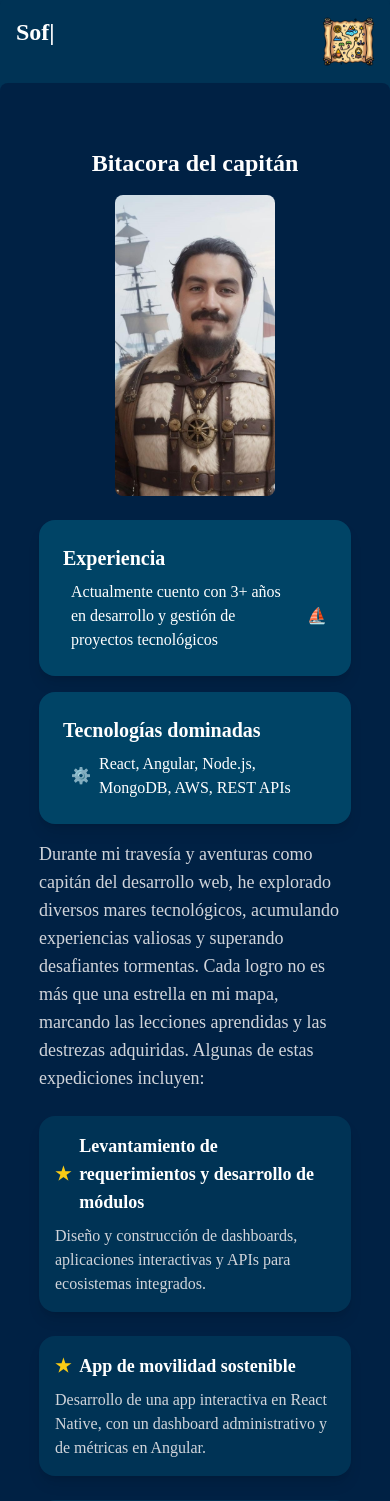
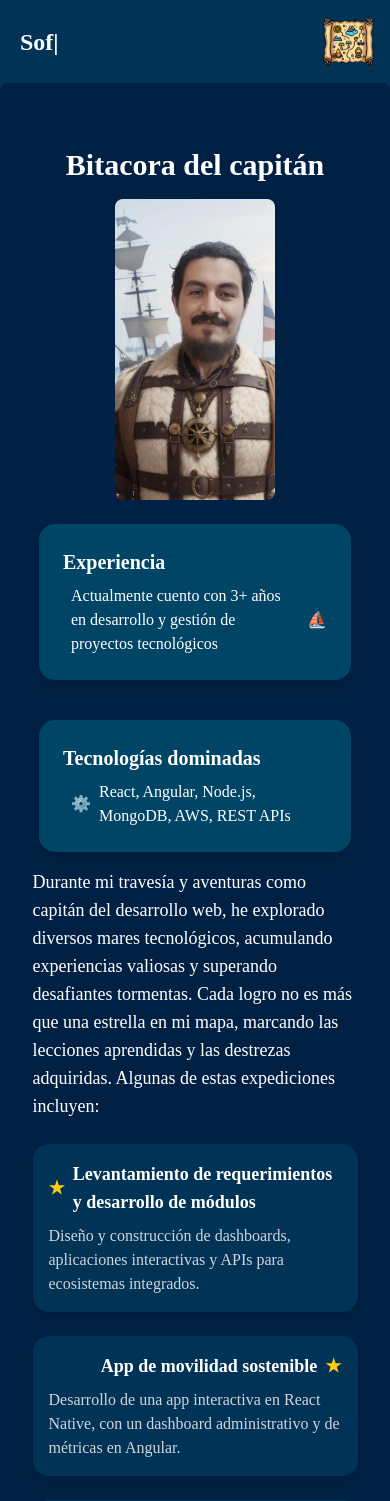
Before and after one commit to 7Steng7/Steng-s-portfolio, a Next.js app: page /about in a window 390 px wide. Shown: the top 1501 px of the page. Built offline with nearby package versions, Linux system fonts and the light colour scheme; a web font is replaced by a local one.

Commit message:
responsive Home

```diff
--- a/src/app/Header/header.jsx
+++ b/src/app/Header/header.jsx
@@ -61,8 +61,8 @@ export default function Header() {
       ];
 
   return (
-    <div>
-      <div className="flex justify-between align-items-center p-4">
+    <>
+      <div className="flex justify-between items-center p-4">
       <div className="relative overflow-hidden whitespace-nowrap w-full">
         <Typewiter />
       </div>
@@ -79,15 +79,16 @@ export default function Header() {
           />
         </button>
       </div>
-            {/* Contenedor de navegación con expansión dinámica */}
       <div
   className="transition-all duration-500 ease-in-out"
   style={{
     width: '100%',
     height: showHeader ? '100vh' : '0',
     overflow: 'hidden',
-              position: 'absolute',
-              zIndex: 1,
+    position: 'fixed',  // Cambiado de absolute a fixed
+    top: 0,             // Asegura que esté en la parte superior
+    left: 0,            // Alinea a la izquierda
+    zIndex: 9999,       // Asegura que esté por encima de otros elementos
     backgroundColor: 'rgb(0 51 85 / var(--tw-bg-opacity, 1))',
   }}
 >
@@ -101,10 +102,10 @@ export default function Header() {
         className="flex flex-col items-center justify-center text-white shadow-md rounded-md p-4 transition-all duration-300 ease-in-out"
         style={{
           background: category.bgColor,
-                    height: '100%', // Asegura que ocupe toda la altura disponible en el grid
-                    width: '100%', // Asegura que ocupe toda la anchura de la columna
-                    textAlign: 'center', // Centra el texto horizontalmente
-                    transition: 'background 0.3s ease', // Animación de fondo
+          height: '100%',
+          width: '100%',
+          textAlign: 'center',
+          transition: 'background 0.3s ease',
         }}
       >
         <Link href={category.link} onClick={closeHeader} className="flex flex-col items-center justify-center text-center">
@@ -120,6 +121,6 @@ export default function Header() {
     ))}
   </section>
 </div>
-        </div>
+    </>
   );
 }
--- a/src/app/Header/typewriter.jsx
+++ b/src/app/Header/typewriter.jsx
@@ -34,7 +34,7 @@ export default function Typewriter() {
   }, [charIndex, isDeleting, textIndex]);
 
   return (
-    <div className="text-2xl font-bold text-white">
+    <div className="text-2xl font-bold text-white m-1">
       {currentText}
       <span className="animate-blink">|</span>
     </div>
--- a/src/app/Timon/timon.jsx
+++ b/src/app/Timon/timon.jsx
@@ -4,7 +4,7 @@ export default function TimonVideo() {
   const videoRef = useRef();
 
   return (
-    <div className="w-60 h-60 max-w-3xl h-auto rounded-lg shadow-md mb-6 mt-6">
+    <div className="w-60 h-60 max-w-3xl h-auto rounded-lg shadow-md mb-6 mt-6 md:w-96 md:h-96 lg:w-100 lg:h-100">
         <video
             className="w-full h-auto rounded-lg"
             ref={videoRef}
--- a/src/app/about/page.tsx
+++ b/src/app/about/page.tsx
@@ -32,11 +32,13 @@ export default function Aboutme() {
 
   return (
     <div className="w-3xl h-auto rounded-lg shadow-md flex flex-col items-center justify-center bg-deepNavyBlue py-16 rounded-lg">
-      <h1 className="text-2xl font-semibold text-white-900 mb-4">Bitacora del capitán</h1>
-      <img src="/assets/StengPirata.jpg" alt="About me" className="w-40 h-auto rounded-lg mb-6" />
-      <section style={{ width : '80%' }}>
-
-        <div className="bg-darkSeaGreen text-white p-6 rounded-2xl shadow-lg max-w-md">
+      <h1 className="text-3xl font-semibold text-white-900 mb-4">Bitacora del capitán</h1>
+      <section className="w-4/5 md:flex md:flex-row md:justify-center md:items-center lg:w-1/2">
+      <div className='md:w-1/2 flex flex-col justify-center items-center'>
+        <img src="/assets/StengPirata.jpg" alt="About me" className="w-40 h-auto rounded-lg mb-6 md:mb-0 md:w-full md:ml-10 lg:w-60" />
+      </div>
+      <div>
+        <div className="bg-darkSeaGreen text-white p-6 rounded-2xl shadow-lg w-md md:m-10 lg:w-5/6">
           <h3 className="text-xl font-semibold">Experiencia</h3>
           <div className="mt-2 flex items-center">
             <span className="ml-2 flex items-center">
@@ -45,7 +47,7 @@ export default function Aboutme() {
             </span>
           </div>
         </div>
-        <div className="bg-darkSeaGreen text-white p-6 rounded-2xl shadow-lg max-w-md mt-4">
+        <div className="bg-darkSeaGreen text-white p-6 rounded-2xl shadow-lg mt-10 w-md md:m-10 lg:w-5/6">
           <h3 className="text-xl font-semibold">Tecnologías dominadas</h3>
           <div className="mt-2 flex items-center">
             <span className="ml-2">⚙️</span>
@@ -54,8 +56,11 @@ export default function Aboutme() {
             </span>
           </div>
         </div>
+      </div>
+        </section>
+        <section className="w-5/6">
         <div className="max-w-3xl mx-auto">
-          <p className="text-gray-300 text-lg mb-6 w-full mt-4">
+          <p className="text-foreground text-lg mb-6 w-full mt-4">
             Durante mi travesía y aventuras como capitán del desarrollo web, he
             explorado diversos mares tecnológicos, acumulando experiencias valiosas
             y superando desafiantes tormentas. Cada logro no es más que una estrella
@@ -73,10 +78,27 @@ export default function Aboutme() {
               >
                 <div className="bg-neutralBlue text-white p-4 rounded-2xl shadow-lg max-w-md w-full">
                   <h3 className="text-lg font-bold flex items-center">
-                    <span className="text-yellow-400 mr-2">★</span>
-                    {exp.title}
+                    {/* Cambia la posición de la estrella */}
+                    {index % 2 === 0 ? (
+                      <>
+                        <span className="text-yellow-400 mr-2">★</span>
+                        {exp.title}
+                      </>
+                    ) : (
+                      <>
+                        <span className="ml-auto">{exp.title}</span>
+                        <span className="text-yellow-400 ml-2">★</span>
+                      </>
+                    )}
                   </h3>
-                  <p className="text-gray-300 mt-2">{exp.description}</p>
+                  <p className="text-gray-300 mt-2">
+                    {/* Cambia la alineación del texto */}
+                    {index % 2 === 0 ? (
+                      <span className="text-left">{exp.description}</span>
+                    ) : (
+                      <span className="text-right">{exp.description}</span>
+                    )}
+                  </p>
                 </div>
               </div>
             ))}
--- a/src/app/contact/page.tsx
+++ b/src/app/contact/page.tsx
@@ -4,7 +4,7 @@ export default function Aboutme() {
 
   return (
     <section className="flex flex-col items-center justify-center p-8 bg-darkSeaGreen text-foreground rounded-md shadow-md">
-      <h2 className="text-2xl font-bold mb-6">Navega por mis redes</h2>
+      <h2 className="text-3xl font-bold mb-6">Navega por mis redes</h2>
       <p className="text-center mb-6 max-w-md">
         ¡Sigue mi estela! 🌊 Las olas digitales me llevan por tierras lejanas y mares desconocidos.
         Únete a mi tripulación o sigue mis aventuras en las redes sociales.
--- a/src/app/home/page.tsx
+++ b/src/app/home/page.tsx
@@ -9,12 +9,14 @@ import Contact from '../contact/page';
 export default function Home() {
   return (
     <>
-      <section className="flex flex-col justify-center items-center bg-darkSeaGreen rounded-lg">
+      <section className="flex flex-col justify-center items-center bg-darkSeaGreen rounded-lg md:items-start md:pl-16 md:items-start lg:pl-0 lg:flex-row lg:items-center lg:pl-16">
         <Timon />
-        <h1 className='w-60 text-center font-bold text-xl mb-6'>🧭 Con dirección clara, cada objetivo se convierte en destino.</h1>
-          <p className="text-center w-60 mb-6 text-lg p-4" style={{width : '90%'}}>
+        <div className='w-full flex flex-col justify-center items-center md:flex md:justify-end md:flex-col md:relative md:w-3/4 md:-translate-y-12 md:translate-x-40 md:bg-deepNavyBlue md:bg-opacity-80 md:rounded-lg md: p-4 md:text-left lg:p-8 lg:w-1/2 lg:-translate-y-0 lg:translate-x-0 lg:m-16'>
+        <h1 className='text-center font-bold text-3xl mb-6 md:text-right' style={{width : '90%'}}>🧭 Con dirección clara, cada objetivo se convierte en destino.</h1>
+          <p className="text-center w-60 mb-6 text-lg p-4 md:text-right md:mb-0" style={{width : '90%'}}>
             ¡Ahoy! Soy Steng, un desarrollador web y capitán fullstack que navega por los mares del código y la creatividad. Desde diseñar interfaces modernas con React y Next.js hasta desarrollar robustas APIs y arquitecturas backend con Node.js, transformo ideas en soluciones digitales que conquistan cualquier desafío.
           </p>
+        </div>
       </section>
       <Aboutme />
       <Projects />
--- a/src/app/projects/page.tsx
+++ b/src/app/projects/page.tsx
@@ -4,8 +4,8 @@ export default function Aboutme() {
 
   return (
     <>
-      <div className="max-w-3xl h-auto rounded-lg shadow-md flex flex-col justify-center items-center bg-darkSeaGreen py-16">
-        <p className='text-lg m-5'>ToDoList</p>
+      <div className="w-full h-auto rounded-lg shadow-md flex flex-col justify-center items-center bg-darkSeaGreen py-16">
+        <p className='text-3xl m-5'>ToDoList</p>
         <a
           href="https://todolist-steng.vercel.app"
           target="_blank"
--- a/src/app/skills/page.tsx
+++ b/src/app/skills/page.tsx
@@ -5,7 +5,7 @@ export default function Aboutme() {
   return (
     <section id="skills" className="bg-deepNavyBlue py-16 rounded-lg">
       <h2 className="text-3xl font-semibold text-center text-foreground mb-8">Herramientas del Capitán</h2>
-      <div className="grid grid-cols-1 sm:grid-cols-2 lg:grid-cols-3 gap-8 px-4">
+      <div className="grid grid-cols-1 lg:grid-cols-3 gap-8 px-4">
         <div className="skill-item bg-darkSeaGreen p-6 rounded-lg shadow-md text-center transform transition-all duration-300 hover:scale-105 hover:shadow-lg">
           <img src="/assets/espadaSkills.png" alt="Frontend" className="mx-auto mb-4 w-16 h-16" />
           <h3 className="text-xl font-medium text-white mb-2">Frontend</h3>
```
Lines whose indentation alone changed are shown as unchanged.
